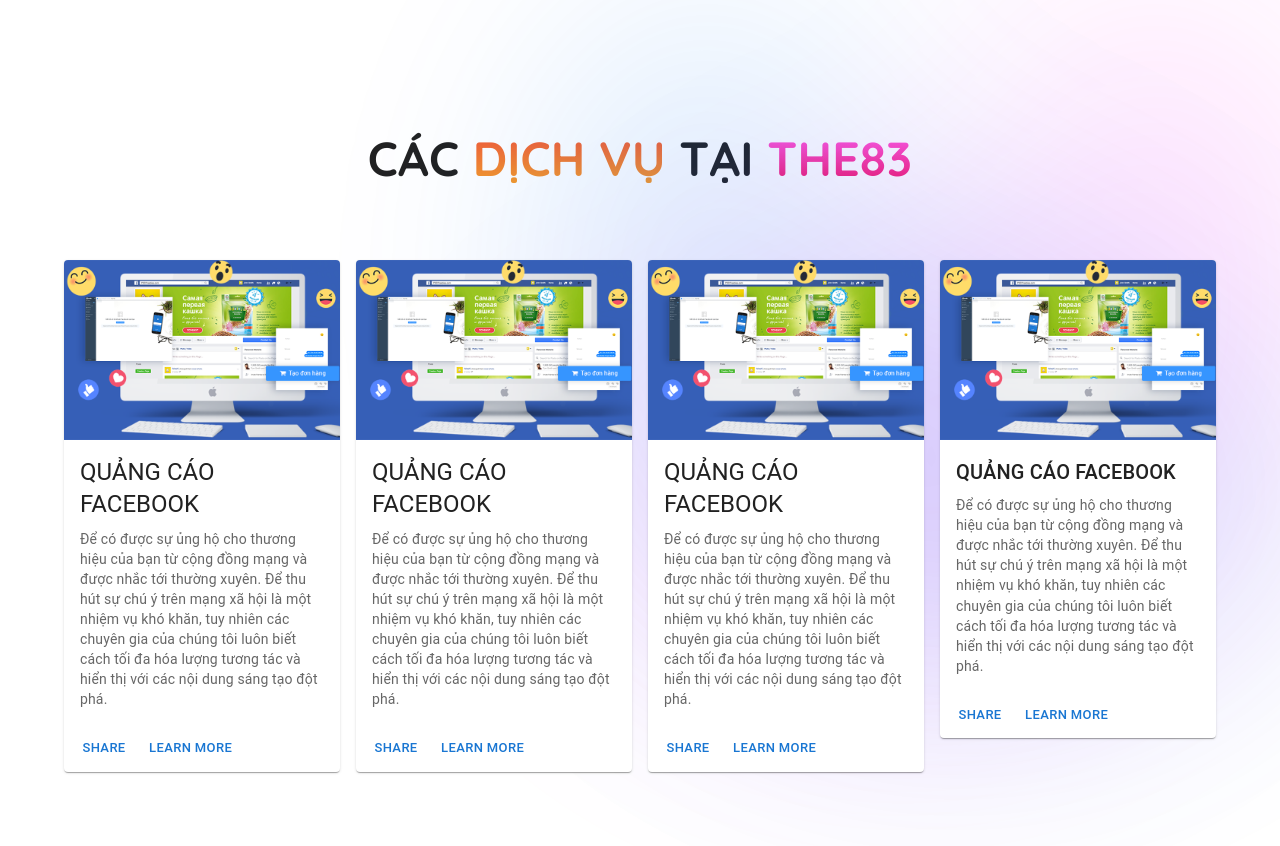
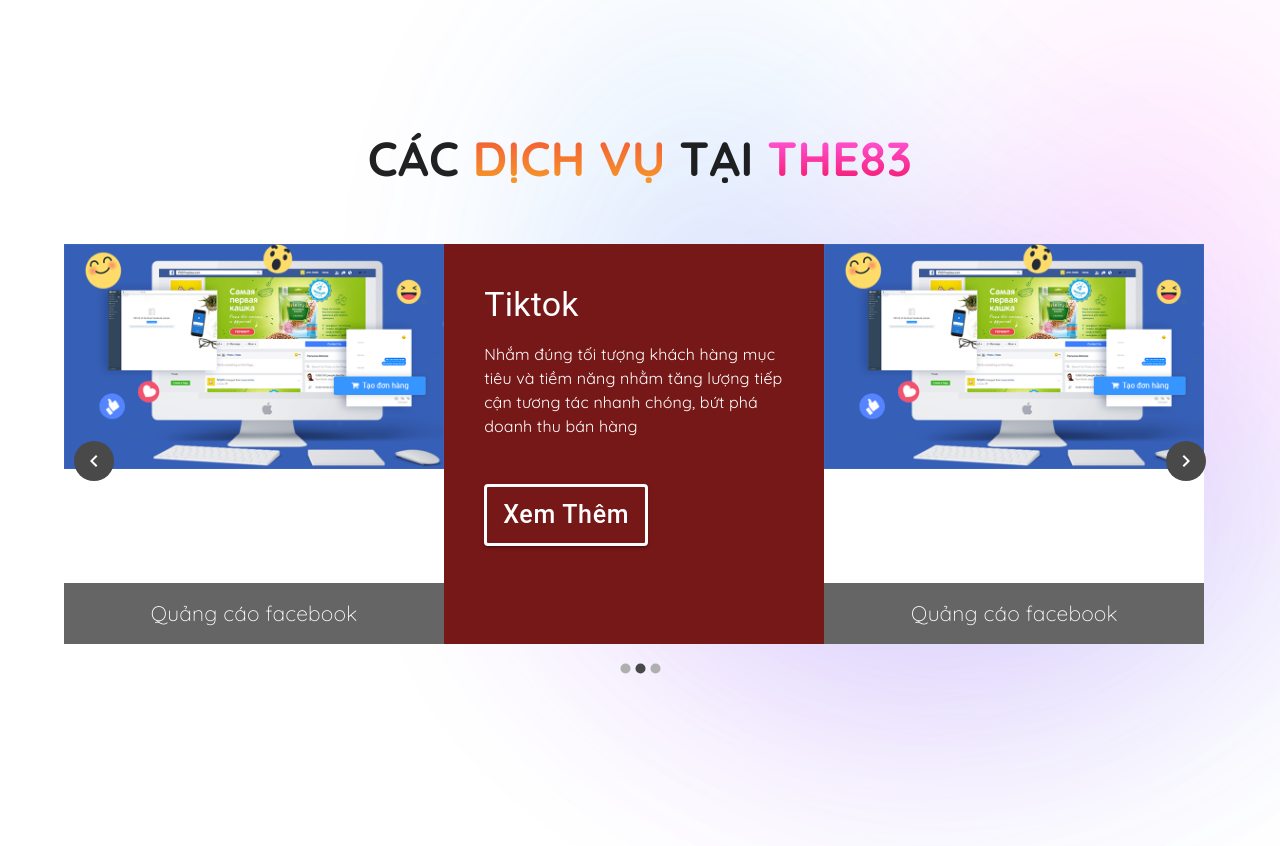
Before and after one commit to Dong-UI2902/the-83, a React (Create React App) app: page / in a window 1280 px wide. Shown: the part 1480-2326 px from the top of the page. Built offline with nearby package versions, Linux system fonts and the light colour scheme.

Commit message:
add slide service

```diff
--- a/package.json
+++ b/package.json
@@ -16,6 +16,7 @@
     "@types/react-dom": "^18.0.0",
     "react": "^18.2.0",
     "react-dom": "^18.2.0",
+    "react-material-ui-carousel": "^3.4.2",
     "react-particles": "^2.10.1",
     "react-router-dom": "^6.14.0",
     "react-scripts": "5.0.1",
--- a/src/App.css
+++ b/src/App.css
@@ -191,3 +191,7 @@
         transform: translateY(0);
     }
 }
+
+.service-box:hover {
+    filter: brightness(115%);
+}
--- a/src/components/Main/Service.tsx
+++ b/src/components/Main/Service.tsx
@@ -1,22 +1,86 @@
-import {
-  Box,
-  Button,
-  Card,
-  CardActions,
-  CardContent,
-  CardMedia,
-  Container,
-  Grid,
-  Typography,
-  styled,
-} from "@mui/material";
+import { Box, Button, Container, styled, Typography } from "@mui/material";
 import React from "react";
+import Carousel from "react-material-ui-carousel";
 
 const BgImgStyle = styled("img")(({ theme }) => ({
   width: "100%",
   display: "block",
   margin: "0 auto",
 }));
+
+const Desc = styled("p")(({ theme }) => ({
+  position: "absolute",
+  bottom: 0,
+  backgroundColor: "#000",
+  opacity: 0.6,
+  color: "#fff",
+  fontSize: "21px",
+  fontWeight: 200,
+  margin: 0,
+  width: "100%",
+  textAlign: "center",
+  padding: "15px",
+}));
+
+const SpecialCard = styled("div")(({ theme }) => ({
+  color: "#fff",
+  backgroundColor: "#771818",
+  cursor: "pointer",
+  padding: "40px",
+  transition: ".3s",
+  width: "33%",
+  height: "400px",
+  "&:hover": {
+    backgroundColor: "#571111",
+  },
+}));
+
+const SpecialCardButton = styled(Button)(({ theme }) => ({
+  border: "3px solid #fff",
+  marginTop: "30px",
+  color: "#fff",
+  fontSize: "25px",
+  textTransform: "capitalize",
+  transition: ".2s",
+  backgroundColor: "#771818",
+  "&:hover": {
+    backgroundColor: "#f1f1f1",
+    color: "#771818",
+  },
+}));
+
+function Item(props: any) {
+  return (
+    <Box
+      sx={{
+        width: "33%",
+        height: "400px",
+        position: "relative",
+        backgroundColor: "#fff",
+        transition: ".3s",
+      }}
+      className="service-box"
+    >
+      <img style={{ width: "100%" }} src="/assets/img/services/fb.png" />
+      <Desc>{props.name}</Desc>
+    </Box>
+  );
+}
+
+const items = [
+  {
+    name: "Quảng cáo Facebook",
+    href: "Probably the most random thing you have ever seen!",
+  },
+  {
+    name: "Quảng cáo Tiktok",
+    href: "Hello World!",
+  },
+  // {
+  //   name: "Quảng cáo Google",
+  //   href: "Hello World!",
+  // },
+];
 
 function Service() {
   return (
@@ -32,7 +96,7 @@
         <BgImgStyle src="/assets/img/background/theming-gradient.svg" alt="" />
       </Box>
       <Container maxWidth="lg">
-        <Box>
+        <Box sx={{ zIndex: 15, position: "relative" }}>
           <h1 className="title">
             các{" "}
             <span
@@ -55,113 +119,121 @@
               The83
             </span>
           </h1>
-          <Box sx={{ zIndex: 15, position: "relative" }}>
-            <Grid container spacing={2} marginTop={"50px"}>
-              <Grid item xs={3}>
-                <Card>
-                  <CardMedia
-                    component="img"
-                    alt="green iguana"
-                    height="180"
-                    image="/assets/img/services/fb.png"
+          <Box sx={{ height: "400px", marginTop: "50px" }}>
+            <Carousel navButtonsAlwaysVisible={true}>
+              <Box sx={{ display: "flex", position: "relative" }}>
+                <SpecialCard className="service-box">
+                  <Typography variant="h4" gutterBottom>
+                    Facebook
+                  </Typography>
+                  <p>
+                    Nhắm đúng tối tượng khách hàng mục tiêu và tiềm năng nhằm
+                    tăng lượng tiếp cận tương tác nhanh chóng, bứt phá doanh thu
+                    bán hàng
+                  </p>
+                  <SpecialCardButton variant="contained" color="inherit">
+                    Xem thêm
+                  </SpecialCardButton>
+                </SpecialCard>
+                {items.map((item, index) => (
+                  <Item key={index} name={item.name} href={item.href} />
+                ))}
+              </Box>
+              <Box sx={{ display: "flex", position: "relative" }}>
+                <Box
+                  sx={{
+                    width: "33%",
+                    height: "400px",
+                    position: "relative",
+                    backgroundColor: "#fff",
+                    transition: ".3s",
+                  }}
+                  className="service-box"
+                >
+                  <img
+                    style={{ width: "100%" }}
+                    src="/assets/img/services/fb.png"
                   />
-                  <CardContent>
-                    <Typography gutterBottom variant="h5" component="div">
-                      QUẢNG CÁO FACEBOOK
-                    </Typography>
-                    <Typography variant="body2" color="text.secondary">
-                      Để có được sự ủng hộ cho thương hiệu của bạn từ cộng đồng
-                      mạng và được nhắc tới thường xuyên. Để thu hút sự chú ý
-                      trên mạng xã hội là một nhiệm vụ khó khăn, tuy nhiên các
-                      chuyên gia của chúng tôi luôn biết cách tối đa hóa lượng
-                      tương tác và hiển thị với các nội dung sáng tạo đột phá.
-                    </Typography>
-                  </CardContent>
-                  <CardActions>
-                    <Button size="small">Share</Button>
-                    <Button size="small">Learn More</Button>
-                  </CardActions>
-                </Card>
-              </Grid>
-              <Grid item xs={3}>
-                <Card>
-                  <CardMedia
-                    component="img"
-                    alt="green iguana"
-                    height="180"
-                    image="/assets/img/services/fb.png"
+                  <Desc>Quảng cáo facebook</Desc>
+                </Box>
+                <SpecialCard className="service-box">
+                  <Typography variant="h4" gutterBottom>
+                    Tiktok
+                  </Typography>
+                  <p>
+                    Nhắm đúng tối tượng khách hàng mục tiêu và tiềm năng nhằm
+                    tăng lượng tiếp cận tương tác nhanh chóng, bứt phá doanh thu
+                    bán hàng
+                  </p>
+                  <SpecialCardButton variant="contained" color="inherit">
+                    Xem thêm
+                  </SpecialCardButton>
+                </SpecialCard>
+                <Box
+                  sx={{
+                    width: "33%",
+                    height: "400px",
+                    position: "relative",
+                    backgroundColor: "#fff",
+                    transition: ".3s",
+                  }}
+                  className="service-box"
+                >
+                  <img
+                    style={{ width: "100%" }}
+                    src="/assets/img/services/fb.png"
                   />
-                  <CardContent>
-                    <Typography gutterBottom variant="h5" component="div">
-                      QUẢNG CÁO FACEBOOK
-                    </Typography>
-                    <Typography variant="body2" color="text.secondary">
-                      Để có được sự ủng hộ cho thương hiệu của bạn từ cộng đồng
-                      mạng và được nhắc tới thường xuyên. Để thu hút sự chú ý
-                      trên mạng xã hội là một nhiệm vụ khó khăn, tuy nhiên các
-                      chuyên gia của chúng tôi luôn biết cách tối đa hóa lượng
-                      tương tác và hiển thị với các nội dung sáng tạo đột phá.
-                    </Typography>
-                  </CardContent>
-                  <CardActions>
-                    <Button size="small">Share</Button>
-                    <Button size="small">Learn More</Button>
-                  </CardActions>
-                </Card>
-              </Grid>
-              <Grid item xs={3}>
-                <Card>
-                  <CardMedia
-                    component="img"
-                    alt="green iguana"
-                    height="180"
-                    image="/assets/img/services/fb.png"
+                  <Desc>Quảng cáo facebook</Desc>
+                </Box>
+              </Box>
+              <Box sx={{ display: "flex", position: "relative" }}>
+                <Box
+                  sx={{
+                    width: "33%",
+                    height: "400px",
+                    position: "relative",
+                    backgroundColor: "#fff",
+                    transition: ".3s",
+                  }}
+                  className="service-box"
+                >
+                  <img
+                    style={{ width: "100%" }}
+                    src="/assets/img/services/fb.png"
                   />
-                  <CardContent>
-                    <Typography gutterBottom variant="h5" component="div">
-                      QUẢNG CÁO FACEBOOK
-                    </Typography>
-                    <Typography variant="body2" color="text.secondary">
-                      Để có được sự ủng hộ cho thương hiệu của bạn từ cộng đồng
-                      mạng và được nhắc tới thường xuyên. Để thu hút sự chú ý
-                      trên mạng xã hội là một nhiệm vụ khó khăn, tuy nhiên các
-                      chuyên gia của chúng tôi luôn biết cách tối đa hóa lượng
-                      tương tác và hiển thị với các nội dung sáng tạo đột phá.
-                    </Typography>
-                  </CardContent>
-                  <CardActions>
-                    <Button size="small">Share</Button>
-                    <Button size="small">Learn More</Button>
-                  </CardActions>
-                </Card>
-              </Grid>
-              <Grid item xs={3}>
-                <Card>
-                  <CardMedia
-                    component="img"
-                    alt="green iguana"
-                    height="180"
-                    image="/assets/img/services/fb.png"
+                  <Desc>Quảng cáo facebook</Desc>
+                </Box>
+                <Box
+                  sx={{
+                    width: "33%",
+                    height: "400px",
+                    position: "relative",
+                    backgroundColor: "#fff",
+                    transition: ".3s",
+                  }}
+                  className="service-box"
+                >
+                  <img
+                    style={{ width: "100%" }}
+                    src="/assets/img/services/fb.png"
                   />
-                  <CardContent>
-                    <Typography gutterBottom variant="h6" component="div">
-                      QUẢNG CÁO FACEBOOK
-                    </Typography>
-                    <Typography variant="body2" color="text.secondary">
-                      Để có được sự ủng hộ cho thương hiệu của bạn từ cộng đồng
-                      mạng và được nhắc tới thường xuyên. Để thu hút sự chú ý
-                      trên mạng xã hội là một nhiệm vụ khó khăn, tuy nhiên các
-                      chuyên gia của chúng tôi luôn biết cách tối đa hóa lượng
-                      tương tác và hiển thị với các nội dung sáng tạo đột phá.
-                    </Typography>
-                  </CardContent>
-                  <CardActions>
-                    <Button size="small">Share</Button>
-                    <Button size="small">Learn More</Button>
-                  </CardActions>
-                </Card>
-              </Grid>
-            </Grid>
+                  <Desc>Quảng cáo facebook</Desc>
+                </Box>
+                <SpecialCard className="service-box">
+                  <Typography variant="h4" gutterBottom>
+                    Google
+                  </Typography>
+                  <p>
+                    Nhắm đúng tối tượng khách hàng mục tiêu và tiềm năng nhằm
+                    tăng lượng tiếp cận tương tác nhanh chóng, bứt phá doanh thu
+                    bán hàng
+                  </p>
+                  <SpecialCardButton variant="contained" color="inherit">
+                    Xem thêm
+                  </SpecialCardButton>
+                </SpecialCard>
+              </Box>
+            </Carousel>
           </Box>
         </Box>
       </Container>
--- a/src/components/Particle/Particle.tsx
+++ b/src/components/Particle/Particle.tsx
@@ -69,7 +69,7 @@
               default: "bounce",
             },
             random: false,
-            speed: 1,
+            speed: 2,
             straight: false,
           },
           number: {
```
